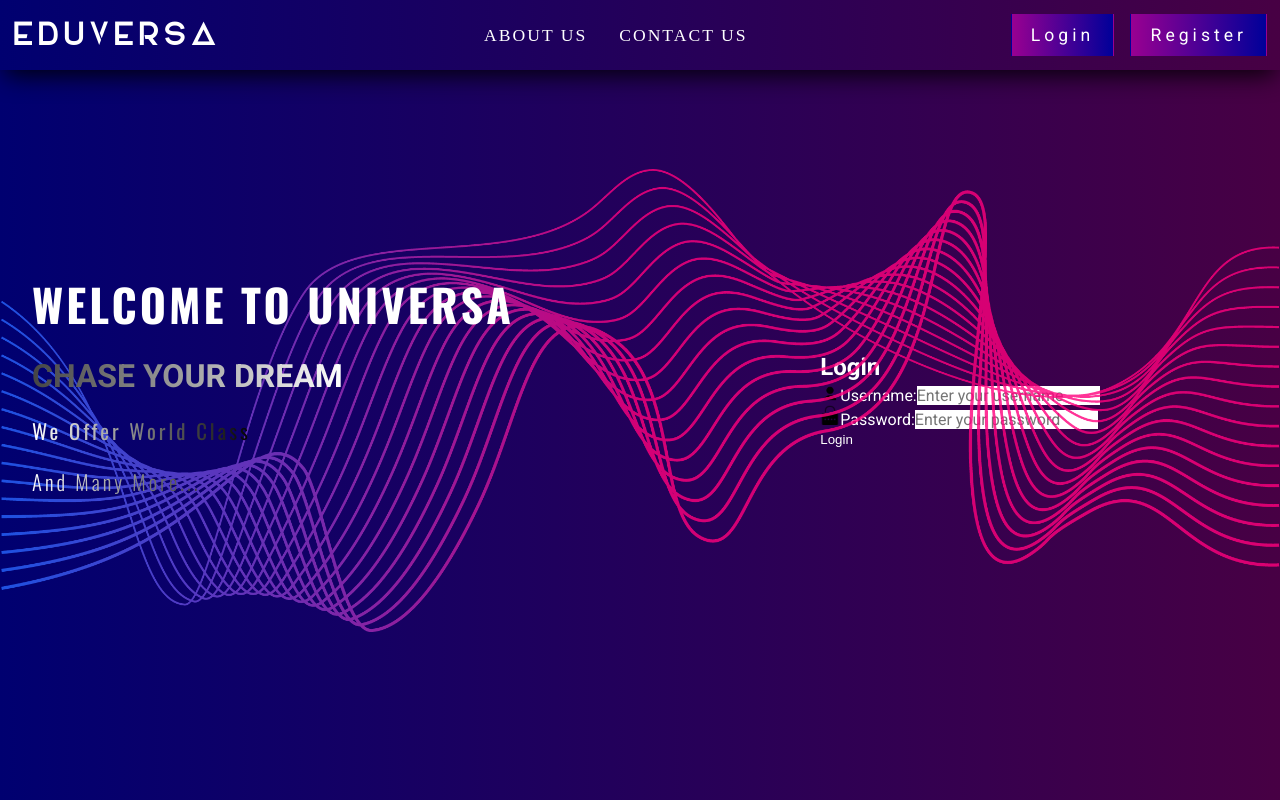
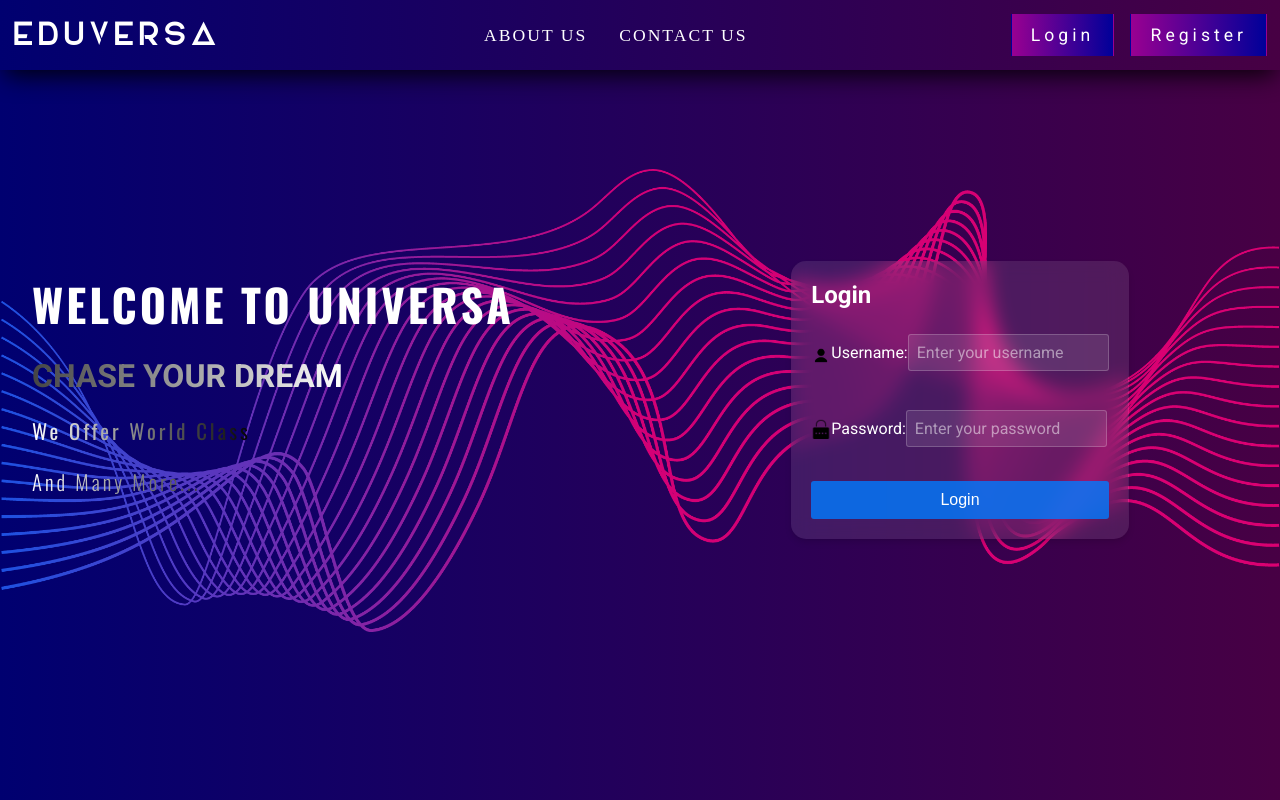
Before and after one commit to eduversa/eduversa.github.io, a Next.js app: page / in a window 1280 px wide. Built offline with nearby package versions, Linux system fonts and the light colour scheme; a web font is replaced by a local one.

Commit message:
login scss added

```diff
--- /dev/null
+++ b/styles/pages/_login.scss
@@ -0,0 +1,57 @@
+.login-container {
+  max-width: 400px;
+  margin: 0 auto;
+  padding: 20px;
+  border-radius: 15px;
+  background: rgba(255, 255, 255, 0.1); // Frosted glass background
+  backdrop-filter: blur(10px); // Blur effect
+  box-shadow: 0 4px 6px rgba(0, 0, 0, 0.1), 0 1px 3px rgba(0, 0, 0, 0.05);
+  z-index: 5;
+  h2 {
+    margin-bottom: 20px;
+    color: #fff; // Adjust text color for better contrast
+  }
+
+  .login-form {
+    display: flex;
+    flex-direction: column;
+
+    .form-label {
+      margin-bottom: 10px;
+      display: flex;
+      align-items: center;
+
+      .input-icon {
+        margin-right: 10px;
+      }
+    }
+
+    .form-input {
+      padding: 8px;
+      margin: 5px 0;
+      border: 1px solid rgba(255, 255, 255, 0.2);
+      border-radius: 3px;
+      background: rgba(255, 255, 255, 0.1);
+      color: #fff; // Adjust text color for better contrast
+      caret-color: #fff;
+
+      &::placeholder {
+        color: rgba(255, 255, 255, 0.5);
+      }
+    }
+
+    .login-button {
+      background-color: rgba(0, 123, 255, 0.8);
+      color: #fff;
+      padding: 10px;
+      border: none;
+      border-radius: 3px;
+      cursor: pointer;
+      font-size: 16px;
+
+      &:hover {
+        background-color: rgba(0, 123, 255, 1);
+      }
+    }
+  }
+}
--- a/styles/pages/_manifest.scss
+++ b/styles/pages/_manifest.scss
@@ -1 +1,2 @@
 @import "homepage";
+@import "login";
```
